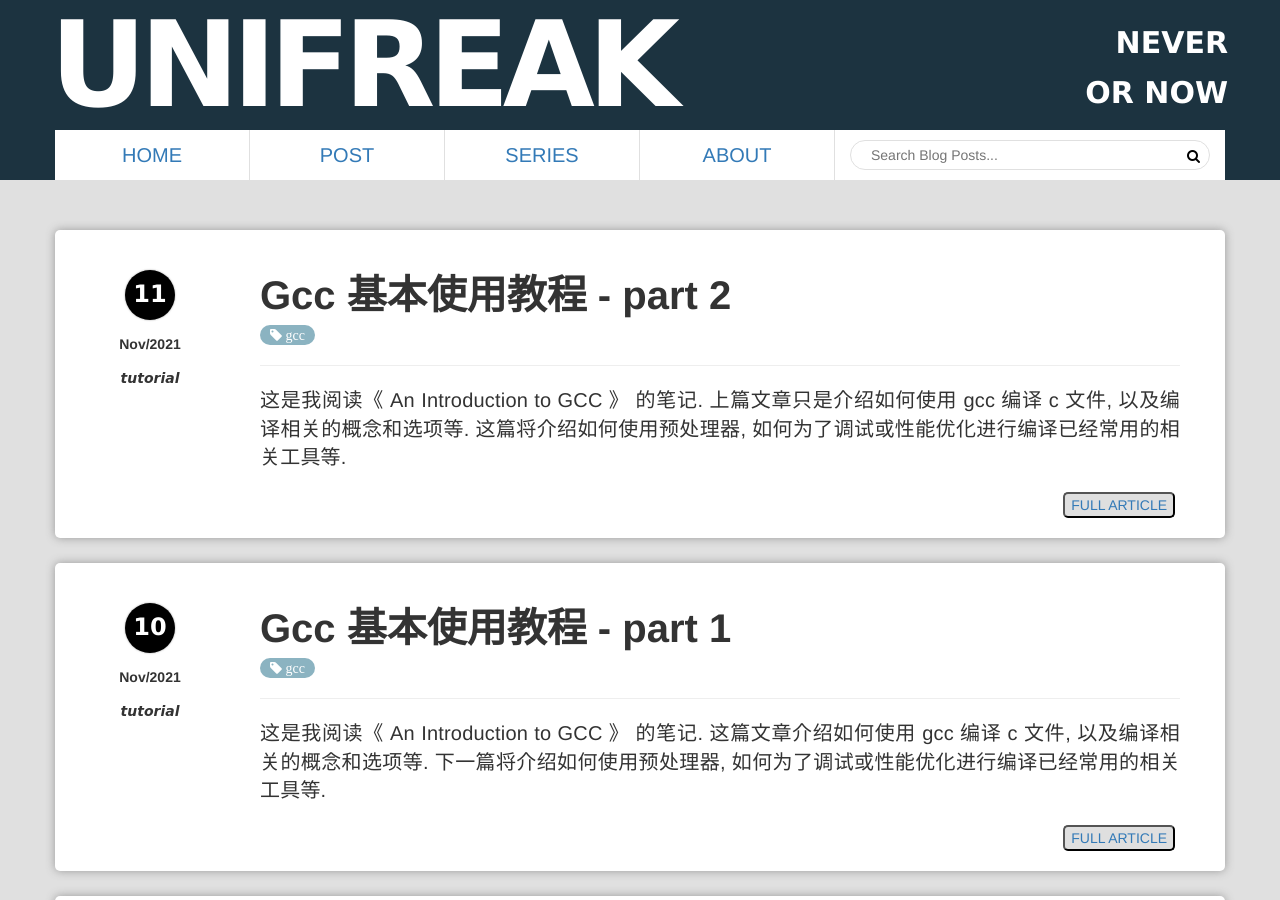
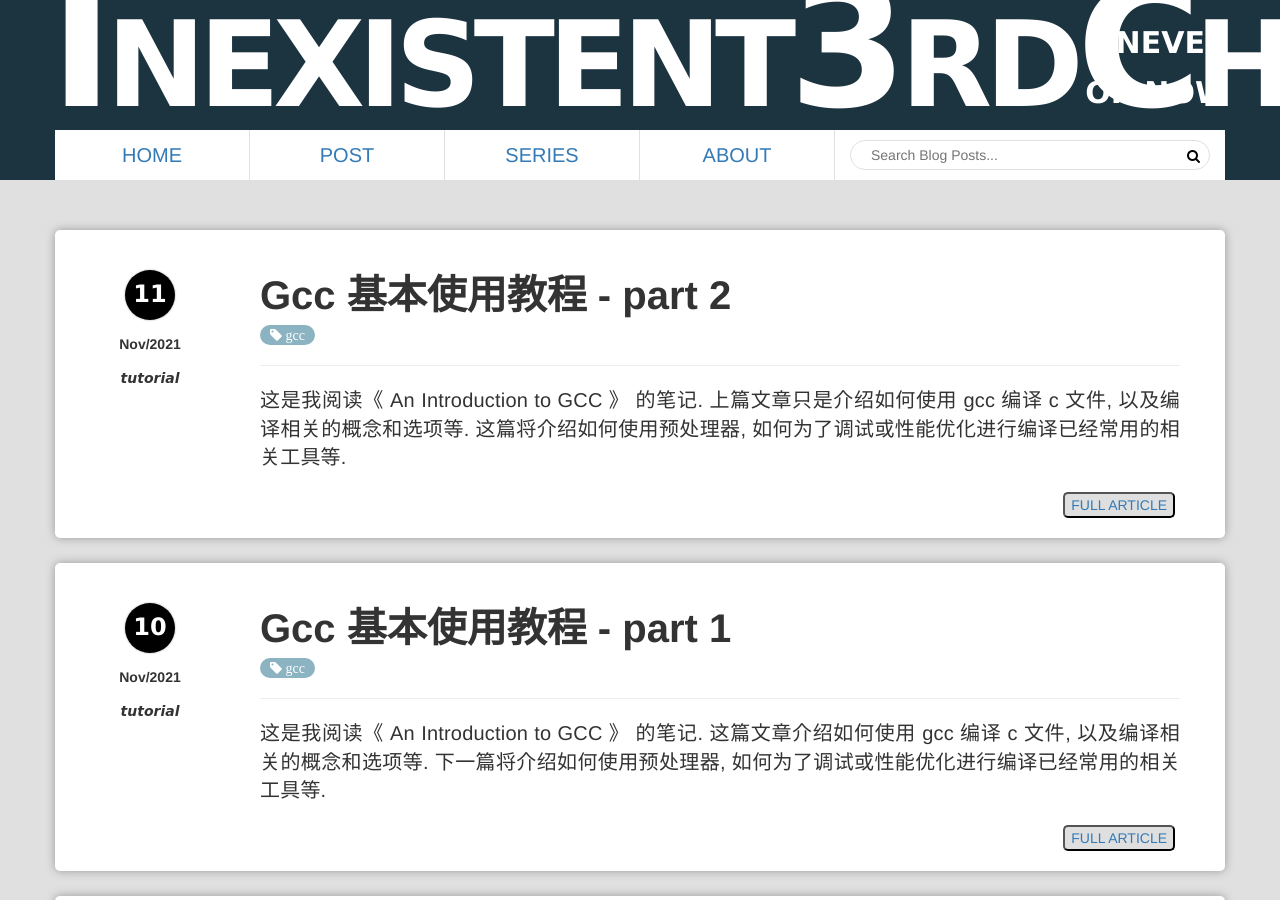
Before and after one commit to GasBrubaker/Inexistent3rdChimera.github.io, a Jekyll site: the page built from index.html, in a window 1280 px wide and 900 px high. Built offline with Jekyll 4.4.1, drawn with Linux system fonts in a browser that asks for light colours; the list of posts is cut into pages by our own code; part of the change alters nothing that is shown.

```diff
--- a/_config.yml
+++ b/_config.yml
@@ -21,12 +21,12 @@ permalink: /:categories/:title
 excerpt_separator: "[-----]"
 
 url: "https://inexistent3rdchimera.github.io"
-name: unifreak # Required: will be displayed on every page's header
-title: UniFreak's blog # Required: site's default title
+name: Inexistent3rdChimera # Required: will be displayed on every page's header
+title: Inexistent3rdChimera # Required: site's default title
 shout: # Required: **TWO** lines, will be displayed on page's header.
   - NEVER
   - OR NOW
-description: "Fanghao's personal blog, on IT tech, personal thoughts and other things..." # Required
+description: "Isperia's personal blog, on TTRPGs, personal thoughts and other things..." # Required
 
 disqus:
   comments: true # Global toggle on/off disqus comment
```
